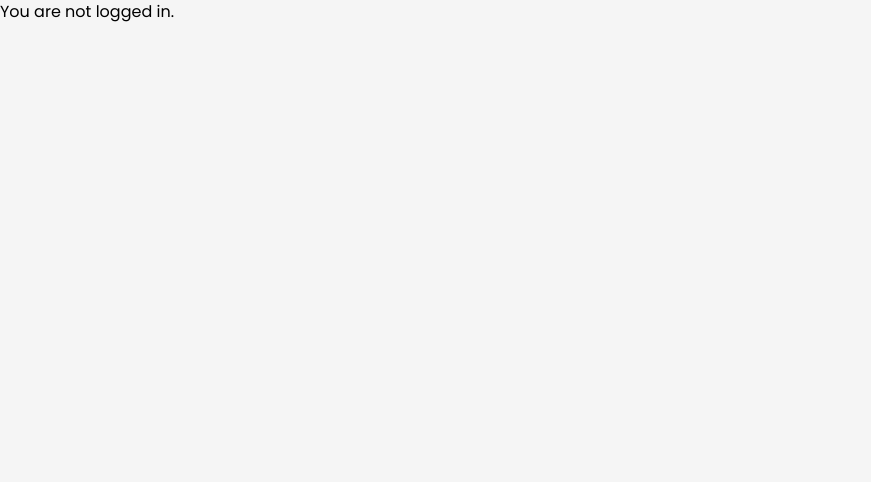
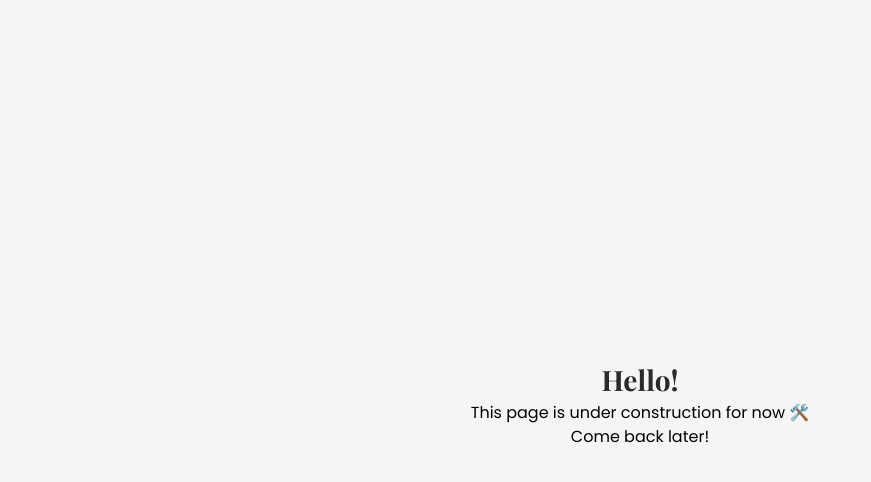
Before and after one commit to claireszt/tv-tracker, a Next.js app: page /dashboard in a window 1280 px wide. Shown: the top 482 px of the page, without its empty margins (0-871 px from the left). Built offline with nearby package versions, Linux system fonts and the light colour scheme; no server answers.

Commit message:
fix(auth): remove session in dashboard for now

```diff
--- a/src/app/dashboard/page.tsx
+++ b/src/app/dashboard/page.tsx
@@ -1,17 +1,8 @@
-"use client";
-
-import { useSession } from "next-auth/react";
-
 export default function Dashboard() {
-  const { data: session, status } = useSession();
-
-  if (status === "loading") return <p>Loading...</p>;
-  if (!session) return <p>You are not logged in.</p>;
-
   return (
     <div className="min-h-screen flex flex-col items-center justify-center bg-light-background dark:bg-dark-background">
       <h1 className="mt-2 text-3xl font-bold text-light-text dark:text-dark-text font-heading">
-        Hello {session.user.username || "Guest"}!
+        Hello!
       </h1>
       <p>This page is under construction for now 🛠️</p>
       <p>Come back later!</p>
```
Also changed, not shown: 1 other file (tests, documents, lock files or other folders).
